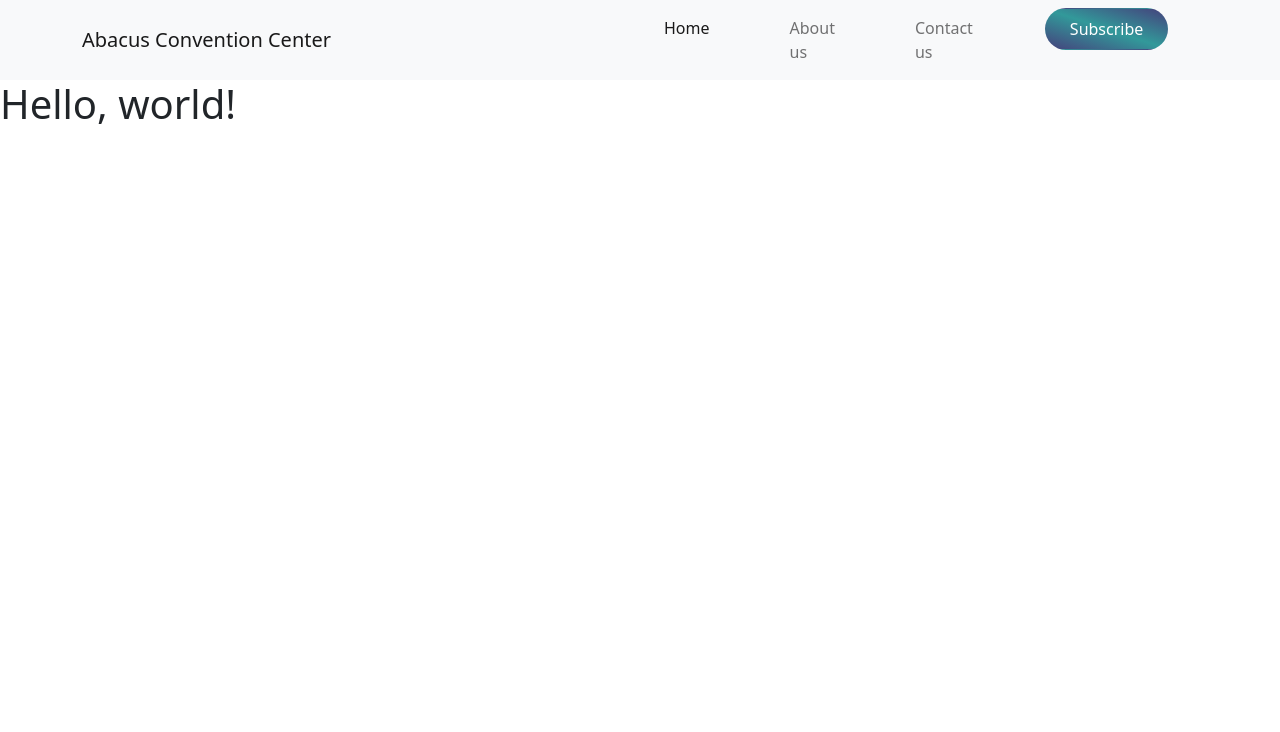
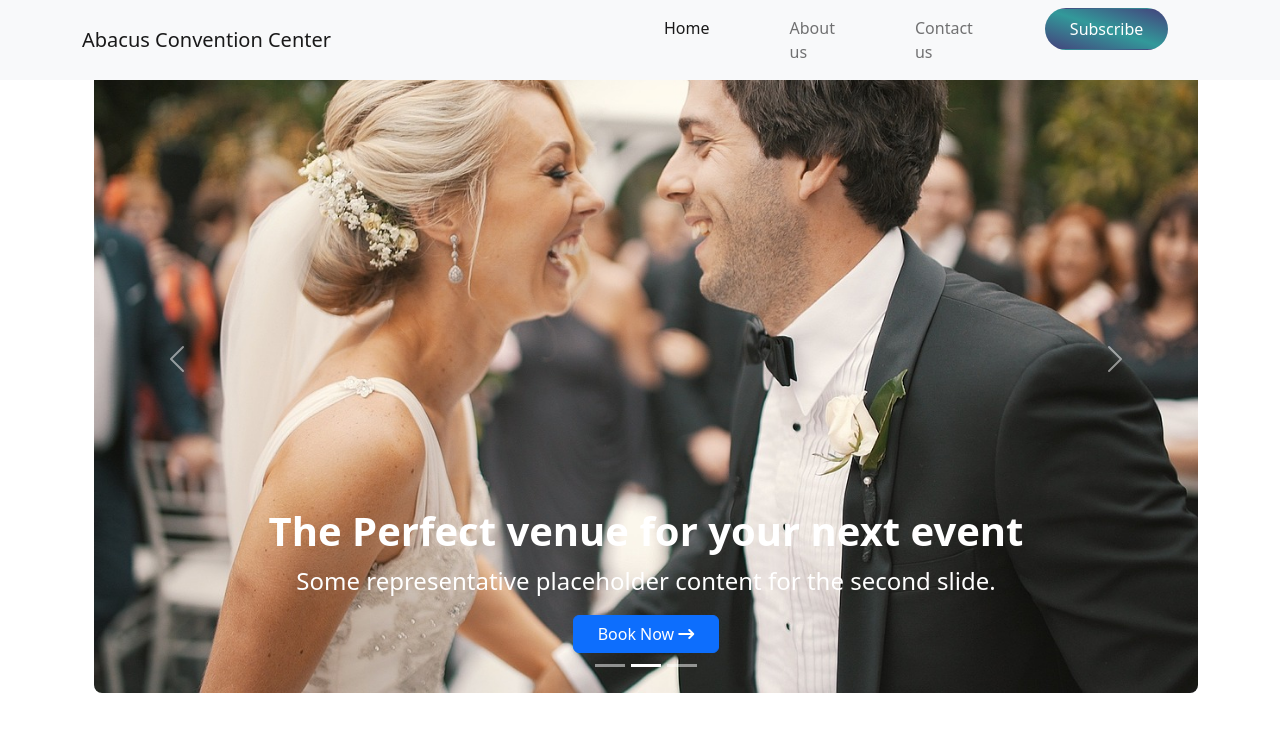
Before and after one commit to ShekhRaselMasrurAhmmadNissan/convention-center, a plain HTML site: page index.html in a window 1280 px wide. Drawn offline with nearby package versions, Linux system fonts and the light colour scheme.

Commit message:
Image Slider Done.

```diff
--- a/index.html
+++ b/index.html
@@ -10,13 +10,18 @@
 
 		<!-- Link the CSS -->
 		<link rel="stylesheet" href="./styles/style.css">
+
+		<!-- Font Awesome CDN -->
+		<link rel="stylesheet" href="https://cdnjs.cloudflare.com/ajax/libs/font-awesome/6.1.1/css/all.min.css"
+			integrity="sha512-KfkfwYDsLkIlwQp6LFnl8zNdLGxu9YAA1QvwINks4PhcElQSvqcyVLLD9aMhXd13uQjoXtEKNosOWaZqXgel0g=="
+			crossorigin="anonymous" referrerpolicy="no-referrer" />
 	</head>
 
 	<body>
 		<!-- Header Section Start -->
-		<header id="header">
+		<header id="header" class="mb-3">
 			<!-- Navbar Section Start -->
-			<nav class="navbar navbar-expand-md bg-light">
+			<nav class="navbar navbar-expand-md bg-light fixed-top">
 				<!-- navbar Container Start -->
 				<div class="container container-fluid">
 					<!-- Website Brand Start -->
@@ -53,7 +58,59 @@
 			<!-- Navbar Section End -->
 		</header>
 		<!-- Header Section End -->
-		<h1>Hello, world!</h1>
+
+		<!-- Main Section Start -->
+		<main class="pt-2 container">
+			<section class="position-relative image--slider container ">
+				<div id="carouselExampleCaptions" class="carousel slide position-absolute pt-5" data-bs-ride="carousel" data-bs-interval="3000">
+					<div class="carousel-indicators">
+						<button type="button" data-bs-target="#carouselExampleCaptions" data-bs-slide-to="0" class="active"
+							aria-current="true" aria-label="Slide 1"></button>
+						<button type="button" data-bs-target="#carouselExampleCaptions" data-bs-slide-to="1"
+							aria-label="Slide 2"></button>
+						<button type="button" data-bs-target="#carouselExampleCaptions" data-bs-slide-to="2"
+							aria-label="Slide 3"></button>
+					</div>
+					<div class="carousel-inner">
+						<div class="carousel-item active">
+							<img src="./media/images/wedding.jpg" class="d-block img-fluid h-auto rounded-3" alt="Wedding">
+							<div class="carousel-caption d-none d-md-block">
+								<h5 class="fw-bolder fs-1">The Perfect venue for your next event</h5>
+								<p class="fs-4">Some representative placeholder content for the first slide.</p>
+								<button class="btn btn-primary px-4">Book Now <i class="fa-solid fa-arrow-right-long"></i></button>
+							</div>
+						</div>
+						<div class="carousel-item">
+							<img src="./media/images/wedding-2.jpg" class="d-block img-fluid h-auto rounded-3" alt="...">
+							<div class="carousel-caption d-none d-md-block">
+								<h5 class="fw-bolder fs-1">The Perfect venue for your next event</h5>
+								<p class="fs-4">Some representative placeholder content for the second slide.</p>
+								<button class="btn btn-primary px-4">Book Now <i class="fa-solid fa-arrow-right-long"></i></button>
+							</div>
+						</div>
+						<div class="carousel-item">
+							<img src="./media/images/wedding-3.jpg" class="d-block img-fluid h-auto rounded-3" alt="...">
+							<div class="carousel-caption d-none d-md-block">
+								<h5 class="fw-bolder fs-1">The Perfect venue for your next event</h5>
+								<p class="fs-4">Some representative placeholder content for the third slide.</p>
+								<button class="btn btn-primary px-4">Book Now <i class="fa-solid fa-arrow-right-long"></i></button>
+							</div>
+						</div>
+					</div>
+					<button class="carousel-control-prev" type="button" data-bs-target="#carouselExampleCaptions"
+						data-bs-slide="prev">
+						<span class="carousel-control-prev-icon" aria-hidden="true"></span>
+						<span class="visually-hidden">Previous</span>
+					</button>
+					<button class="carousel-control-next" type="button" data-bs-target="#carouselExampleCaptions"
+						data-bs-slide="next">
+						<span class="carousel-control-next-icon" aria-hidden="true"></span>
+						<span class="visually-hidden">Next</span>
+					</button>
+				</div>
+			</section>
+		</main>
+		<!-- main Section End -->
 		<script src="https://cdn.jsdelivr.net/npm/bootstrap@5.2.0/dist/js/bootstrap.bundle.min.js"
 			integrity="sha384-A3rJD856KowSb7dwlZdYEkO39Gagi7vIsF0jrRAoQmDKKtQBHUuLZ9AsSv4jD4Xa" crossorigin="anonymous">
 		</script>
--- a/styles/style.css
+++ b/styles/style.css
@@ -14,6 +14,15 @@
 	transform: scale(1.1);
  }
 
+
+
  .nav-item {
 	margin-right: 4rem;
  }
+
+ .image--slider {
+	width: 100%;
+ }
+ .carousel-item img {
+	height: 800px;
+ }
```
Also changed, not shown: media/images/wedding-2.jpg (added), media/images/wedding-3.jpg (added), media/images/wedding.jpg (added).
